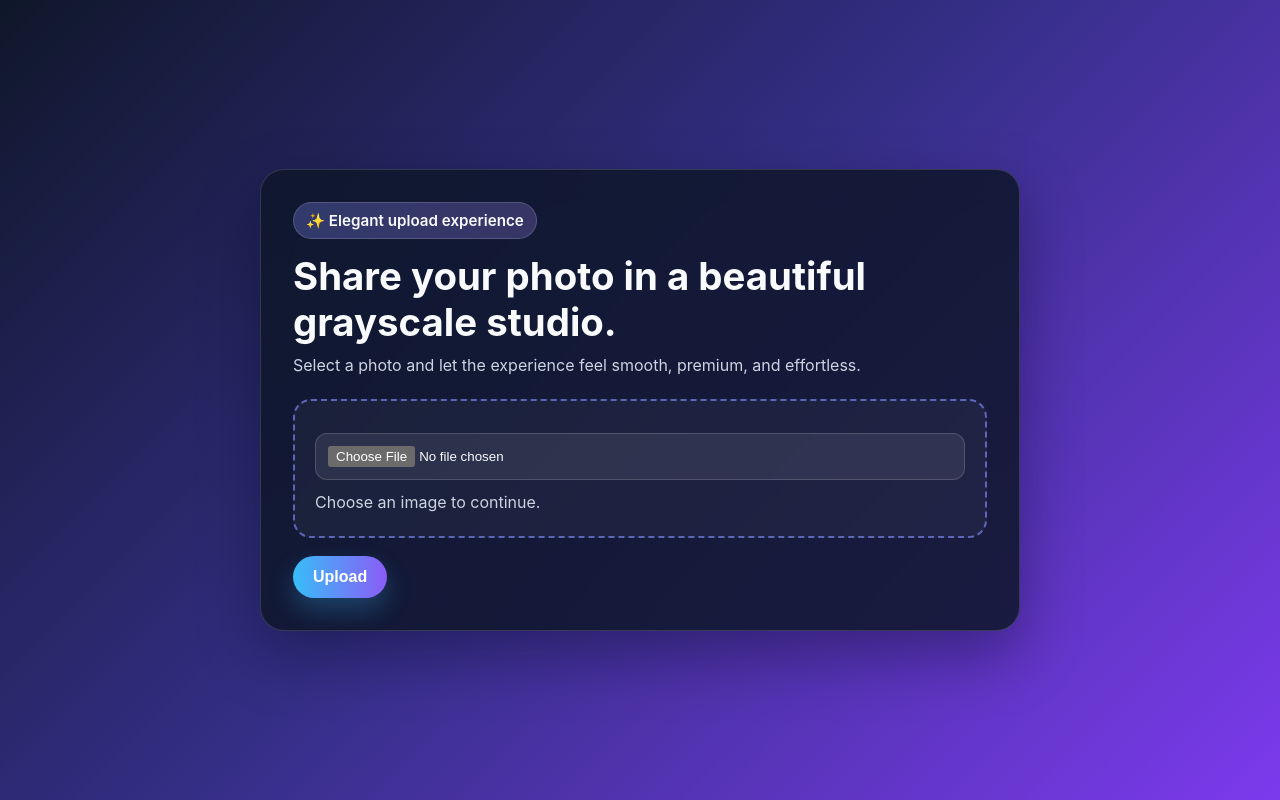
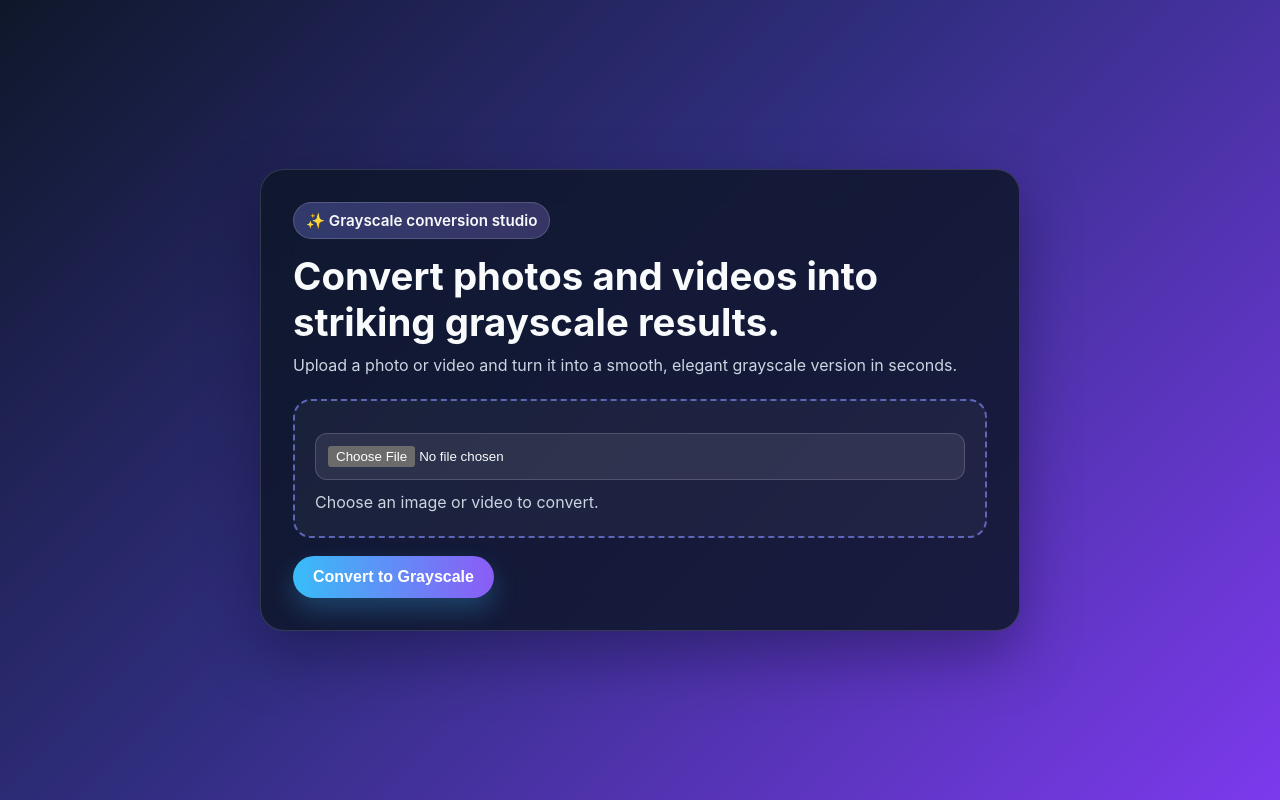
Before and after one commit to SagarDhillon01/Greyscale-Conversion, a Flask app: page / in a window 1280 px wide. Run offline with Flask 3, Linux system fonts and the light colour scheme.

Commit message:
Switch UI and logic to grayscale conversion

```diff
--- a/app.py
+++ b/app.py
@@ -3,7 +3,8 @@ import sqlite3
 from datetime import datetime, timezone
 from pathlib import Path
 
-from flask import Flask, render_template, request
+import cv2
+from flask import Flask, render_template, request, send_file
 
 app = Flask(__name__)
 app.secret_key = "demo-upload-db"
@@ -36,24 +37,57 @@ init_db()
 @app.route("/", methods=["GET", "POST"])
 def index():
     if request.method == "POST":
-        if "photo" not in request.files or request.files["photo"].filename == "":
+        if "media" not in request.files or request.files["media"].filename == "":
             return "No file selected", 400
 
-        uploaded_file = request.files["photo"]
+        uploaded_file = request.files["media"]
         filename = uploaded_file.filename
-        file_ext = Path(filename).suffix or ".jpg"
+        mime_type = uploaded_file.mimetype or ""
+        file_ext = Path(filename).suffix.lower() or ".jpg"
         saved_name = f"{datetime.now(timezone.utc).strftime('%Y%m%d%H%M%S%f')}{file_ext}"
         save_path = UPLOAD_DIR / saved_name
         uploaded_file.save(save_path)
 
+        output_name = f"{Path(saved_name).stem}_gray{file_ext}"
+        output_path = UPLOAD_DIR / output_name
+
+        if mime_type.startswith("video/"):
+            cap = cv2.VideoCapture(str(save_path))
+            if not cap.isOpened():
+                return "Could not open the uploaded video.", 400
+            fps = cap.get(cv2.CAP_PROP_FPS) or 24
+            width = int(cap.get(cv2.CAP_PROP_FRAME_WIDTH))
+            height = int(cap.get(cv2.CAP_PROP_FRAME_HEIGHT))
+            fourcc = cv2.VideoWriter_fourcc(*"mp4v")
+            out = cv2.VideoWriter(str(output_path), fourcc, fps, (width, height))
+            if not out.isOpened():
+                return "Could not create grayscale video output.", 400
+            while True:
+                ok, frame = cap.read()
+                if not ok:
+                    break
+                gray = cv2.cvtColor(frame, cv2.COLOR_BGR2GRAY)
+                out.write(cv2.cvtColor(gray, cv2.COLOR_GRAY2BGR))
+            cap.release()
+            out.release()
+        else:
+            image = cv2.imread(str(save_path), cv2.IMREAD_COLOR)
+            if image is None:
+                return "Could not open the uploaded image.", 400
+            gray = cv2.cvtColor(image, cv2.COLOR_BGR2GRAY)
+            success, encoded = cv2.imencode(".jpg", gray)
+            if not success:
+                return "Could not create grayscale image output.", 400
+            output_path.write_bytes(encoded.tobytes())
+
         with sqlite3.connect(DB_PATH) as conn:
             conn.execute(
                 "INSERT INTO uploads (filename, mime_type, uploaded_at, file_path) VALUES (?, ?, ?, ?)",
-                (filename, uploaded_file.mimetype or "application/octet-stream", datetime.now(timezone.utc).isoformat(), str(save_path)),
+                (filename, mime_type or "application/octet-stream", datetime.now(timezone.utc).isoformat(), str(output_path)),
             )
             conn.commit()
 
-        return f"Uploaded successfully. File saved as {saved_name}", 200
+        return send_file(output_path, as_attachment=True, download_name=output_name)
 
     return render_template("index.html")
 
--- a/templates/index.html
+++ b/templates/index.html
@@ -83,17 +83,17 @@
   </head>
   <body>
     <div class="card">
-      <div class="pill">✨ Elegant upload experience</div>
-      <h1>Share your photo in a beautiful grayscale studio.</h1>
-      <p>Select a photo and let the experience feel smooth, premium, and effortless.</p>
+      <div class="pill">✨ Grayscale conversion studio</div>
+      <h1>Convert photos and videos into striking grayscale results.</h1>
+      <p>Upload a photo or video and turn it into a smooth, elegant grayscale version in seconds.</p>
 
       <form method="post" enctype="multipart/form-data">
         <div class="upload-box">
-          <input type="file" name="photo" accept="image/*" required />
-          <p style="margin: 0; color: #cbd5e1;">Choose an image to continue.</p>
+          <input type="file" name="media" accept="image/*,video/*" required />
+          <p style="margin: 0; color: #cbd5e1;">Choose an image or video to convert.</p>
         </div>
         <div style="margin-top: 18px;">
-          <button type="submit">Upload</button>
+          <button type="submit">Convert to Grayscale</button>
         </div>
       </form>
     </div>
```
